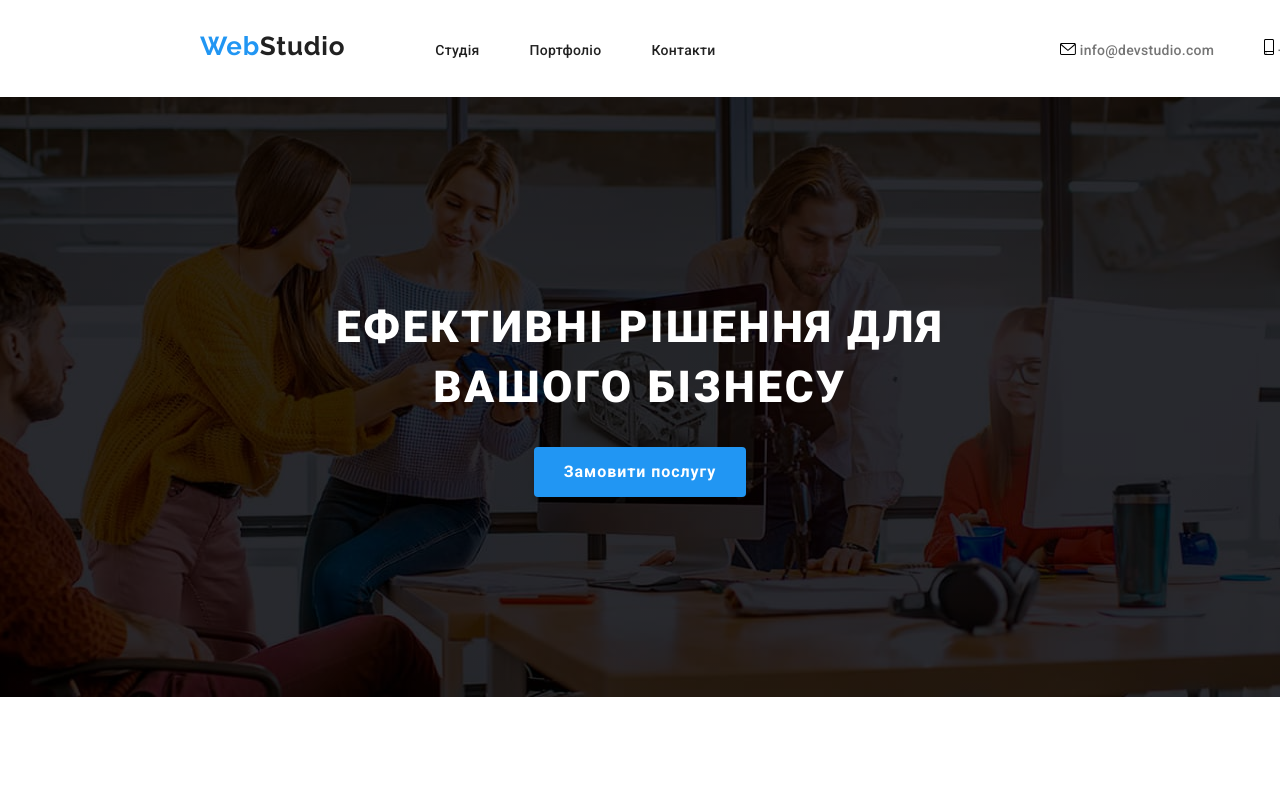
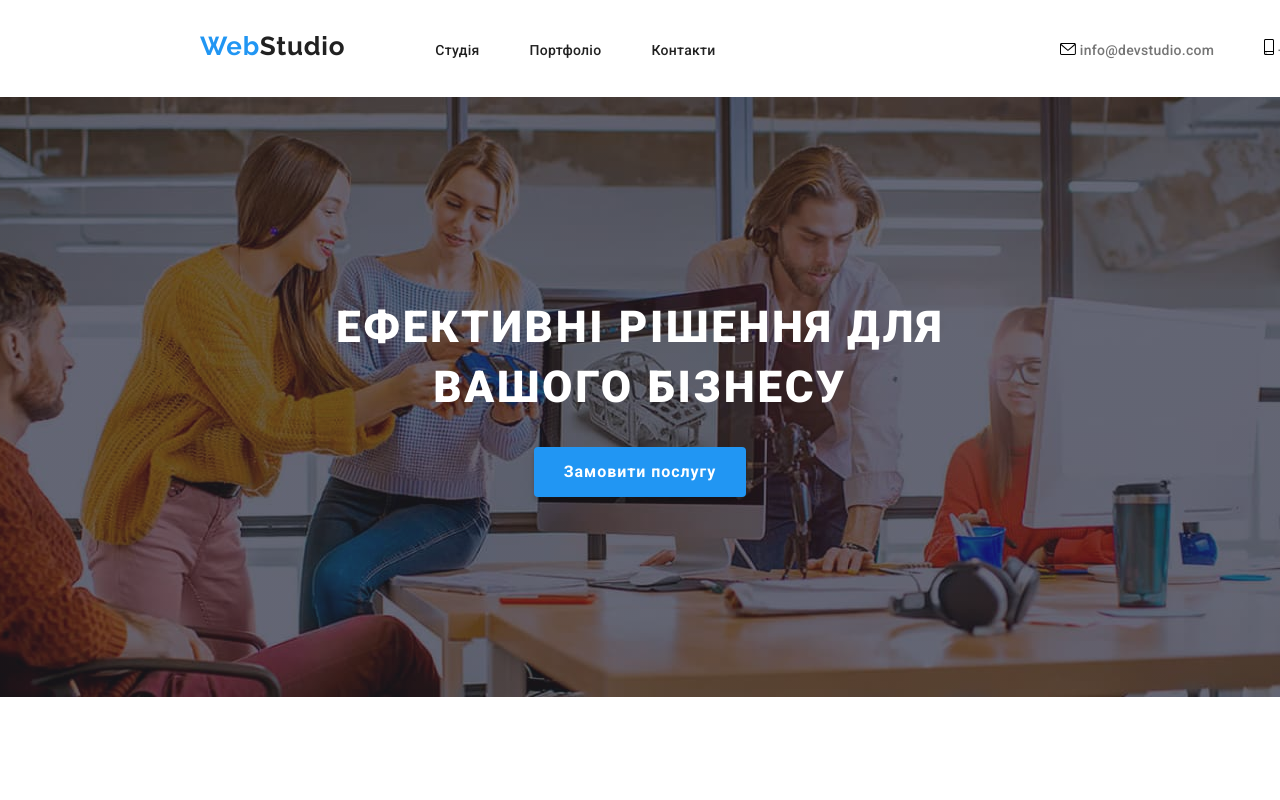
Before and after one commit to Roman-Nestorko92/goit-markup-hw-04, a plain HTML site: page index.html in a window 1280 px wide. Shown: the top 800 px of the page. Drawn offline with nearby package versions, Linux system fonts and the light colour scheme.

Commit message:
new gradient

```diff
--- a/style/index.css
+++ b/style/index.css
@@ -95,7 +95,7 @@ section{
 /* ----hero----- */
 
 .main-section-hero{
-    background-image: linear-gradient( rgba(0, 0, 0, 0.7), rgba(0, 0, 0, 0.7)), url(../image/imgbackground.jpg);
+    background-image: linear-gradient( rgba(47, 48, 58, 0.4), rgba(47, 48, 58, 0.4)), url(../image/imgbackground.jpg);
     background-repeat: no-repeat;
     background-position: center;
     background-size: auto;
```
